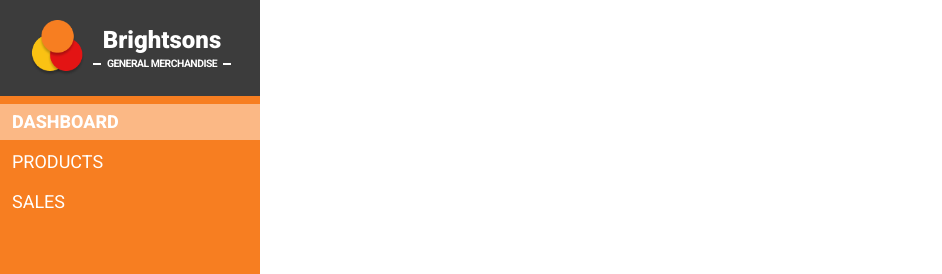
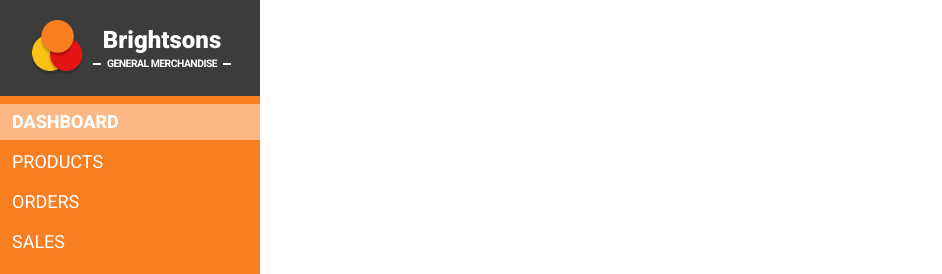
Before and after one commit to RedDotz20/inventory-management-system, a React (Vite) app in the folder client/: page /home/dashboard in a window 1280 px wide. Shown: the top 274 px of the page, without its empty margins (0-942 px from the left). Built offline with nearby package versions, Linux system fonts and the light colour scheme; sample sign-in values are in the browser's storage.

Commit message:
feat: order component add

```diff
--- a/client/src/components/Sidebar.tsx
+++ b/client/src/components/Sidebar.tsx
@@ -21,6 +21,12 @@ export default function Sidebar() {
 					to="/home/products"
 				>
 					PRODUCTS
+				</NavLink>
+				<NavLink
+					className="text-white text-lg px-3 py-1 mb-1"
+					to="/home/orders"
+				>
+					ORDERS
 				</NavLink>
 				<NavLink className="text-white text-lg px-3 py-1 mb-1" to="/home/sales">
 					SALES
--- /dev/null
+++ b/client/src/pages/Order.tsx
@@ -0,0 +1,7 @@
+export default function Order() {
+	return (
+		<div className="w-full flex justify-center items-center align-center">
+			<h1 className="text-3xl">Order Page</h1>
+		</div>
+	);
+}
--- a/client/src/routes/SidebarRoutes.tsx
+++ b/client/src/routes/SidebarRoutes.tsx
@@ -4,6 +4,7 @@ import Loader from "../utils/Loader";
 const Home = lazy(() => import("../pages/Home"));
 const Dashboard = lazy(() => import("../pages/Dashboard"));
 const Products = lazy(() => import("../pages/Products"));
+const Order = lazy(() => import("../pages/Order"));
 const Sales = lazy(() => import("../pages/Sales"));
 const NotFound = lazy(() => import("../pages/NotFound"));
 
@@ -13,6 +14,7 @@ export default function SidebarRoutes() {
 			<Routes>
 				<Route path="*" element={<NotFound />} />
 				<Route path="home" element={<Home />} />
+				<Route path="orders" element={<Order />} />
 				<Route path="dashboard" element={<Dashboard />} />
 				<Route path="products" element={<Products />} />
 				<Route path="sales" element={<Sales />} />
```
